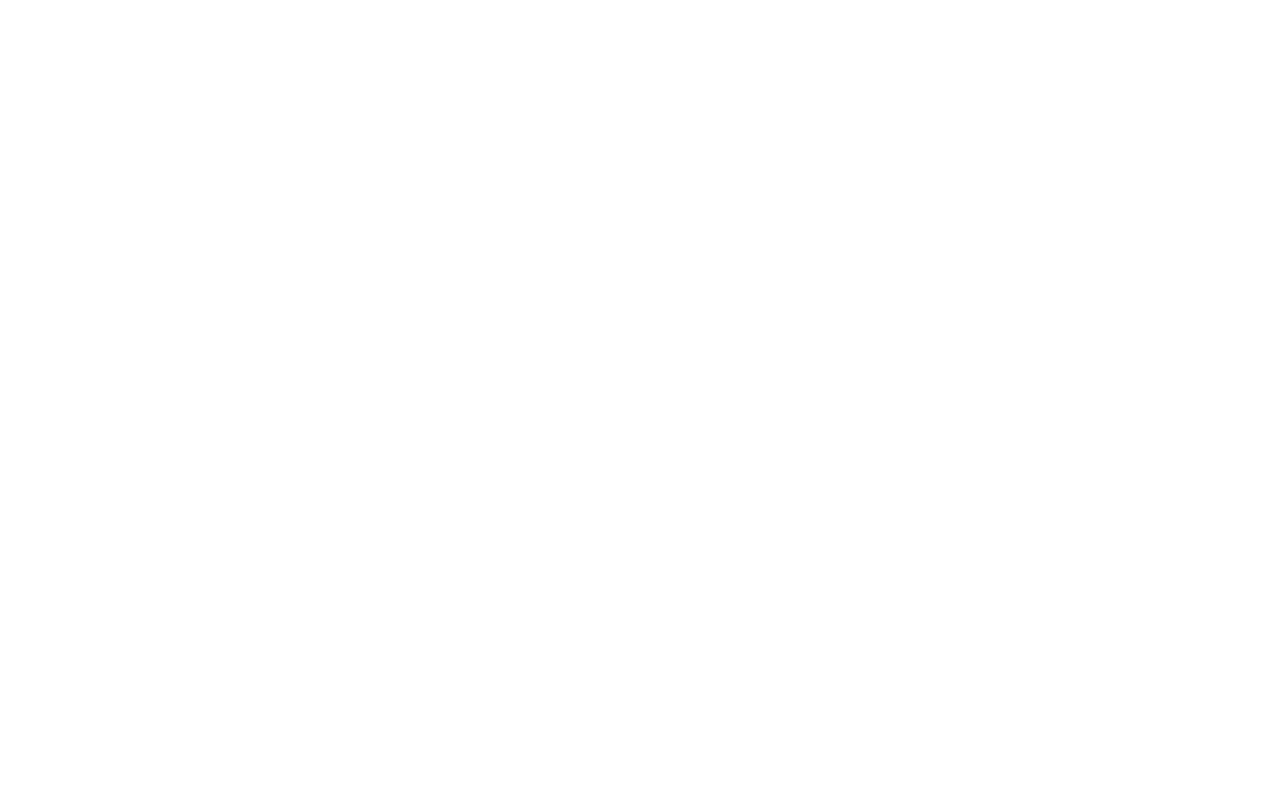
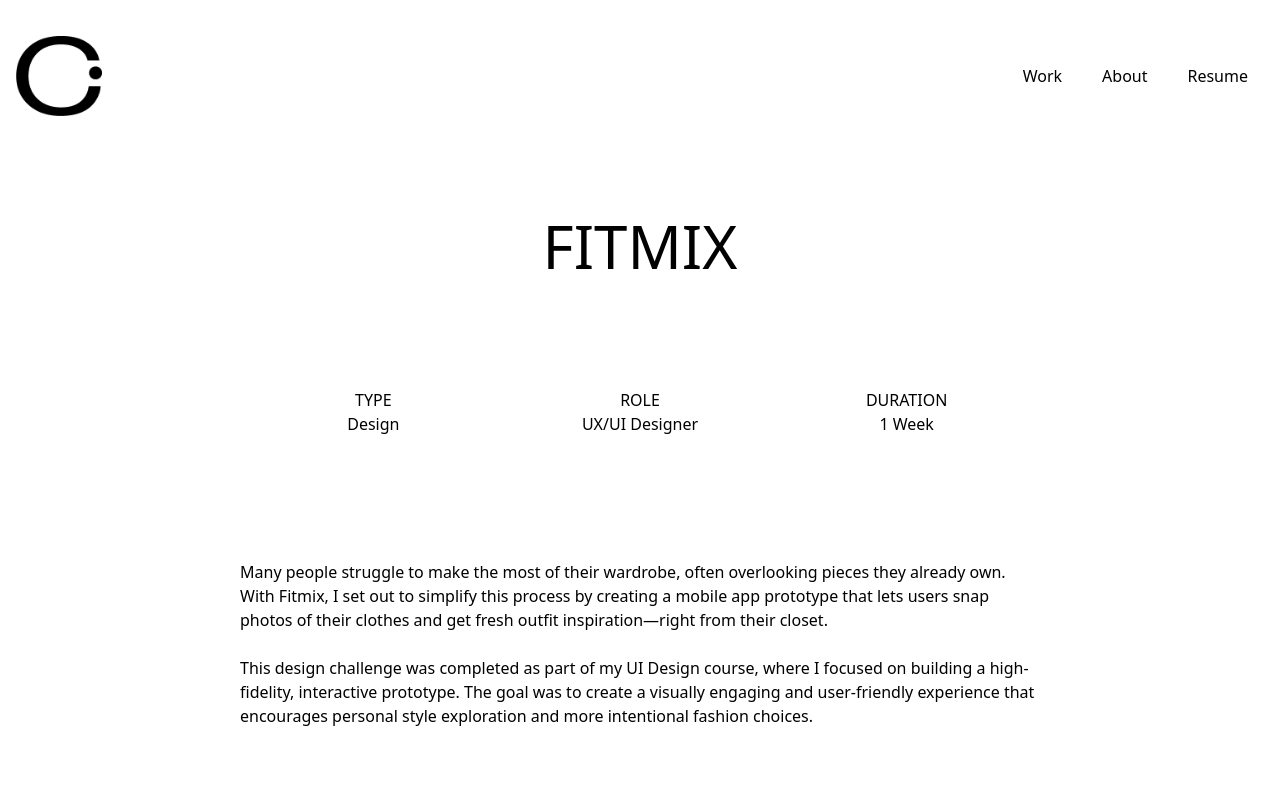
Before and after one commit to chaconshania/design-portfolio, a React (Vite) app: page /fitmix in a window 1280 px wide. Before the commit this address had no page. Shown: the top 800 px of the page. Built offline with nearby package versions, Linux system fonts and the light colour scheme.

Commit message:
Linking projects and creating pages for projects

```diff
--- a/sections/LayoutGrid.jsx
+++ b/sections/LayoutGrid.jsx
@@ -3,7 +3,7 @@
 import LgVideoCard from "/components/Cards/LgVideoCard";
 import SmImageCard from "/components/Cards/SmImageCard";
 import { motion } from "motion/react";
-
+import { Link, Links } from "react-router";
 function LayoutGrid() {
   return (
     <div className="grid grid-cols-1 md:grid-cols-3 lg:grid-cols-3 gap-2 m-4">
@@ -29,11 +29,12 @@
         />
       </div>
       <div className="bg-neutral-100 lg:row-span-2 lg:row-start-3 rounded-lg h-full">
-        <SmVideoCard
-          videoSrc="/assets/Videos/FitMix_mockup.mp4"
-          link=""
-          alt="Local Video"
-        />
+        <Link to="/fitmix">
+          <SmVideoCard
+            videoSrc="/assets/Videos/FitMix_mockup.mp4"
+            alt="Local Video"
+          />{" "}
+        </Link>
       </div>
       <div className="bg-neutral-100 lg:row-span-3 lg:col-start-2 lg:row-start-4 rounded-lg h-full">
         <LgVideoCard
--- a/sections/Navbar.jsx
+++ b/sections/Navbar.jsx
@@ -12,7 +12,7 @@
           <div className="">
             <p></p>
           </div>
-          <div className="w-full text-black p-4 rounded-lg h-30 flex items-center gap-10 justify-end font-[Manrope]">
+          <div className="w-full text-black p-4 rounded-lg h-30 flex items-center gap-10 justify-end">
             <Link to="/">Work</Link>
             <Link to="/about">About</Link>
             <a>Resume</a>
--- /dev/null
+++ b/sections/PageLayout/InfoBanner.jsx
@@ -0,0 +1,45 @@
+import React from "react";
+
+function InfoBanner({
+  title,
+  productType,
+  productRole,
+  productDuration,
+  description,
+  description2,
+}) {
+  return (
+    <div className="grid grid-cols-1 lg:grid-rows-3 grid-rows-1 gap-4 px-10 lg:px-20 gap-y-10 lg:gap-y-1 my-20">
+      <div className="flex justify-center">
+        <h1 className="text-6xl">{title}</h1>
+      </div>
+      <div className="flex justify-center md:px-0 lg:px-40">
+        <div className="flex basis-1/4 lg:basis-1/3 justify-center text-center ">
+          TYPE
+          <br />
+          {productType}
+        </div>
+        <div className="flex basis-1/4 lg:basis-1/3 justify-center text-center">
+          ROLE
+          <br />
+          {productRole}
+        </div>
+        <div className="flex basis-1/4 lg:basis-1/3 justify-center text-center">
+          DURATION
+          <br />
+          {productDuration}
+        </div>
+      </div>
+      <div className="flex justify-center md:px-0 lg:px-40">
+        <p>
+          {description}
+          <br />
+          <br />
+          {description2}
+        </p>
+      </div>
+    </div>
+  );
+}
+
+export default InfoBanner;
--- a/sections/PageLayout/Title.jsx
+++ b/sections/PageLayout/Title.jsx
@@ -10,7 +10,7 @@
         <div className="">
           <p>{}</p>
         </div>
-        <div className="w-full text-black p-4 rounded-lg h-30 flex  items-center justify-center font-[Manrope] text-lg/7 ">
+        <div className="w-full text-black p-4 rounded-lg h-30 flex  items-center justify-center text-lg/7 ">
           <p>{description}</p>
         </div>
       </div>
--- a/src/Webpages/FitMix.jsx
+++ b/src/Webpages/FitMix.jsx
@@ -2,15 +2,21 @@
 import Title from "/sections/PageLayout/Title";
 import Navbar from "/sections/Navbar";
 import HeadingDesc from "/sections/PageLayout/HeadingDesc";
+import InfoBanner from "/sections/PageLayout/InfoBanner";
 
 function FitMix() {
   return (
     <div>
       <Navbar />
-      <HeadingDesc
-        title="Snap photos of your clothes or find fresh outfit inspiration to make the most of every piece in your closet."
-        paragraph="something"
+      <InfoBanner
+        title="FITMIX"
+        productType="Design"
+        productRole="UX/UI Designer"
+        productDuration="1 Week"
+        description="Many people struggle to make the most of their wardrobe, often overlooking pieces they already own. With Fitmix, I set out to simplify this process by creating a mobile app prototype that lets users snap photos of their clothes and get fresh outfit inspiration—right from their closet."
+        description2="This design challenge was completed as part of my UI Design course, where I focused on building a high-fidelity, interactive prototype. The goal was to create a visually engaging and user-friendly experience that encourages personal style exploration and more intentional fashion choices."
       />
+      <HeadingDesc title="Snap photos of your clothes or find fresh outfit inspiration to make the most of every piece in your closet." />
     </div>
   );
 }
--- a/src/main.jsx
+++ b/src/main.jsx
@@ -5,6 +5,7 @@
 import "./index.css";
 import App from "./App.jsx";
 import About from "./Webpages/About.jsx";
+import FitMix from "./Webpages/FitMix.jsx";
 
 const root = document.getElementById("root");
 
@@ -13,6 +14,7 @@
     <Routes>
       <Route path="/" element={<App />} />
       <Route path="/about" element={<About />} />
+      <Route path="/fitmix" element={<FitMix />} />
     </Routes>
   </BrowserRouter>
 );
```
